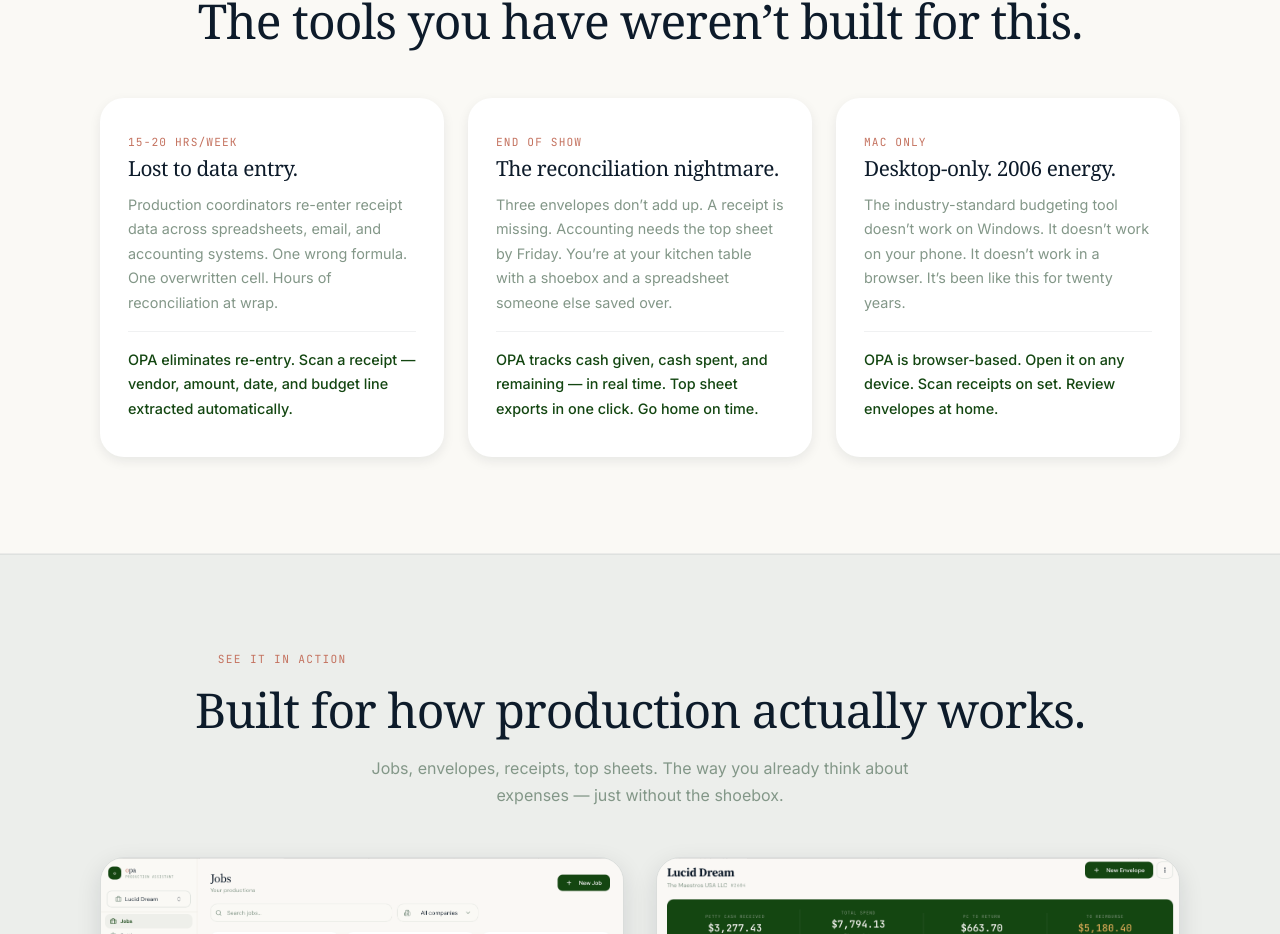
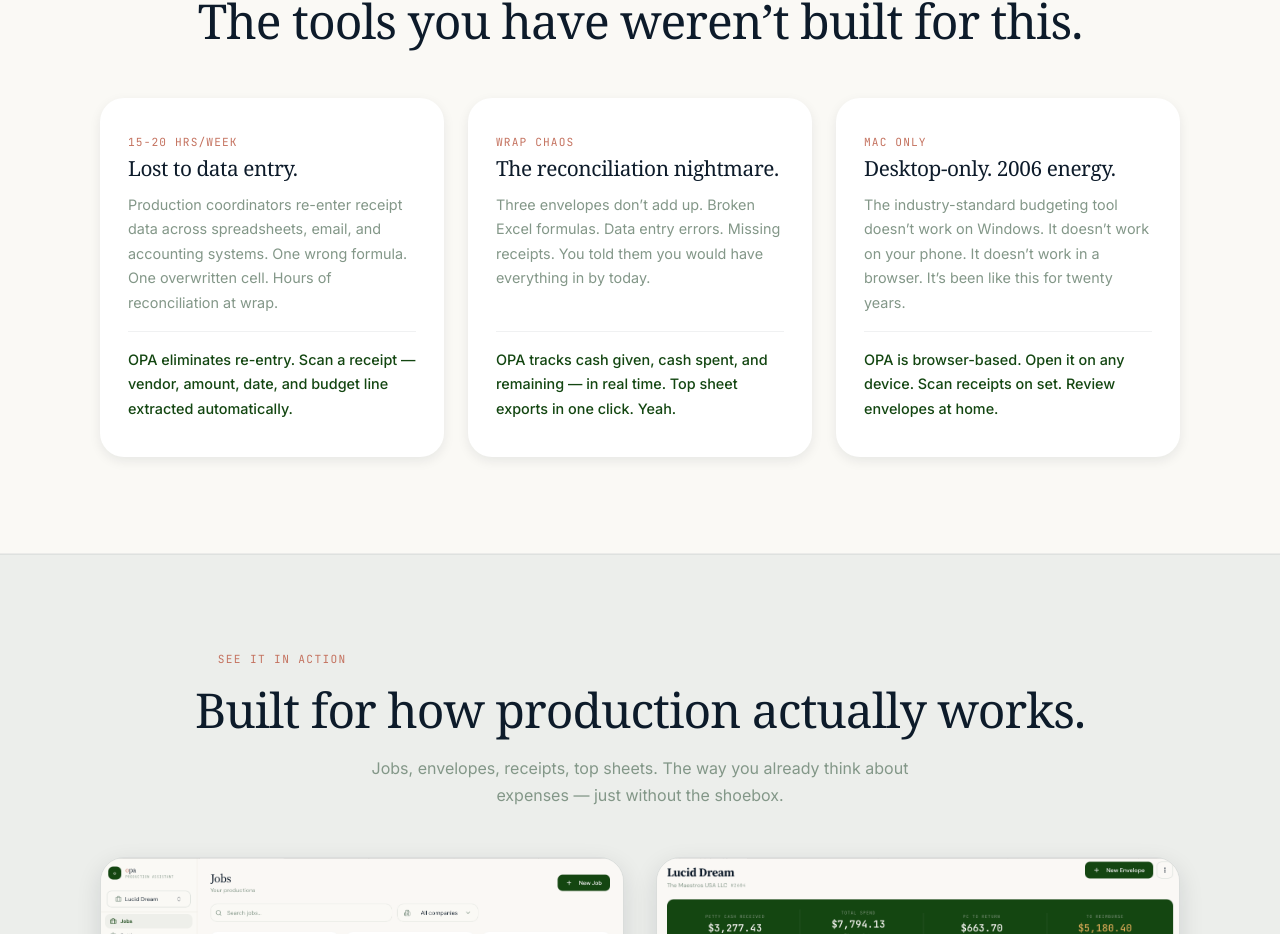
Before and after one commit to blynch33/opa-landing, a Next.js app: page / in a window 1280 px wide. Shown: the part 807-1741 px from the top of the page. Built offline with nearby package versions, Linux system fonts and the light colour scheme; no server answers; a web font is replaced by a local one.

Commit message:
Update pain point card to Brendan's copy — wrap chaos
Co-Authored-By: Claude Opus 4.6 <noreply@anthropic.com>

```diff
--- a/app/page.tsx
+++ b/app/page.tsx
@@ -589,10 +589,10 @@ export default function Home() {
                 solve: 'OPA eliminates re-entry. Scan a receipt — vendor, amount, date, and budget line extracted automatically.',
               },
               {
-                stat: 'End of show',
+                stat: 'Wrap chaos',
                 title: 'The reconciliation nightmare.',
-                desc: 'Three envelopes don\u2019t add up. A receipt is missing. Accounting needs the top sheet by Friday. You\u2019re at your kitchen table with a shoebox and a spreadsheet someone else saved over.',
-                solve: 'OPA tracks cash given, cash spent, and remaining \u2014 in real time. Top sheet exports in one click. Go home on time.',
+                desc: 'Three envelopes don\u2019t add up. Broken Excel formulas. Data entry errors. Missing receipts. You told them you would have everything in by today.',
+                solve: 'OPA tracks cash given, cash spent, and remaining \u2014 in real time. Top sheet exports in one click. Yeah.',
               },
               {
                 stat: 'Mac only',
```
